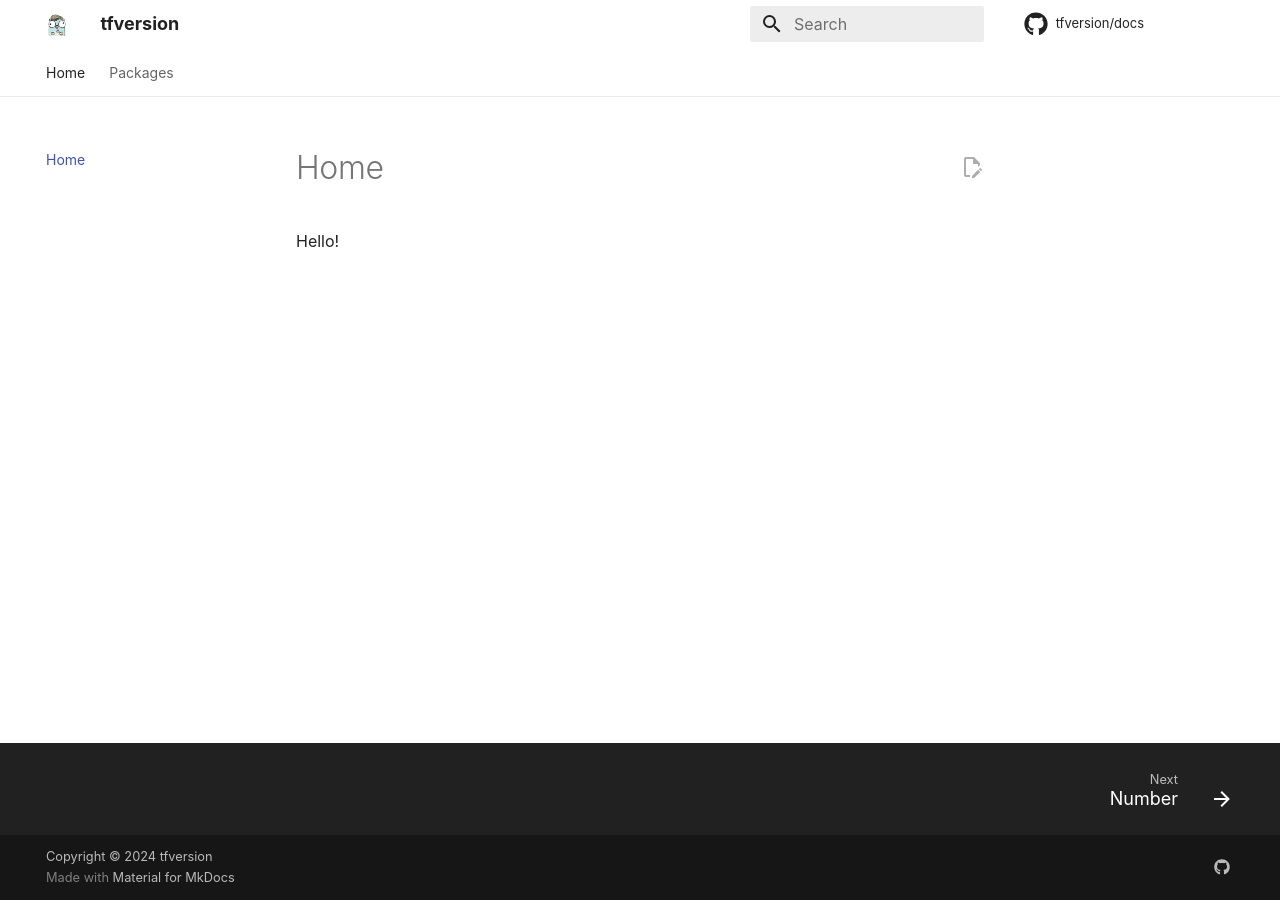
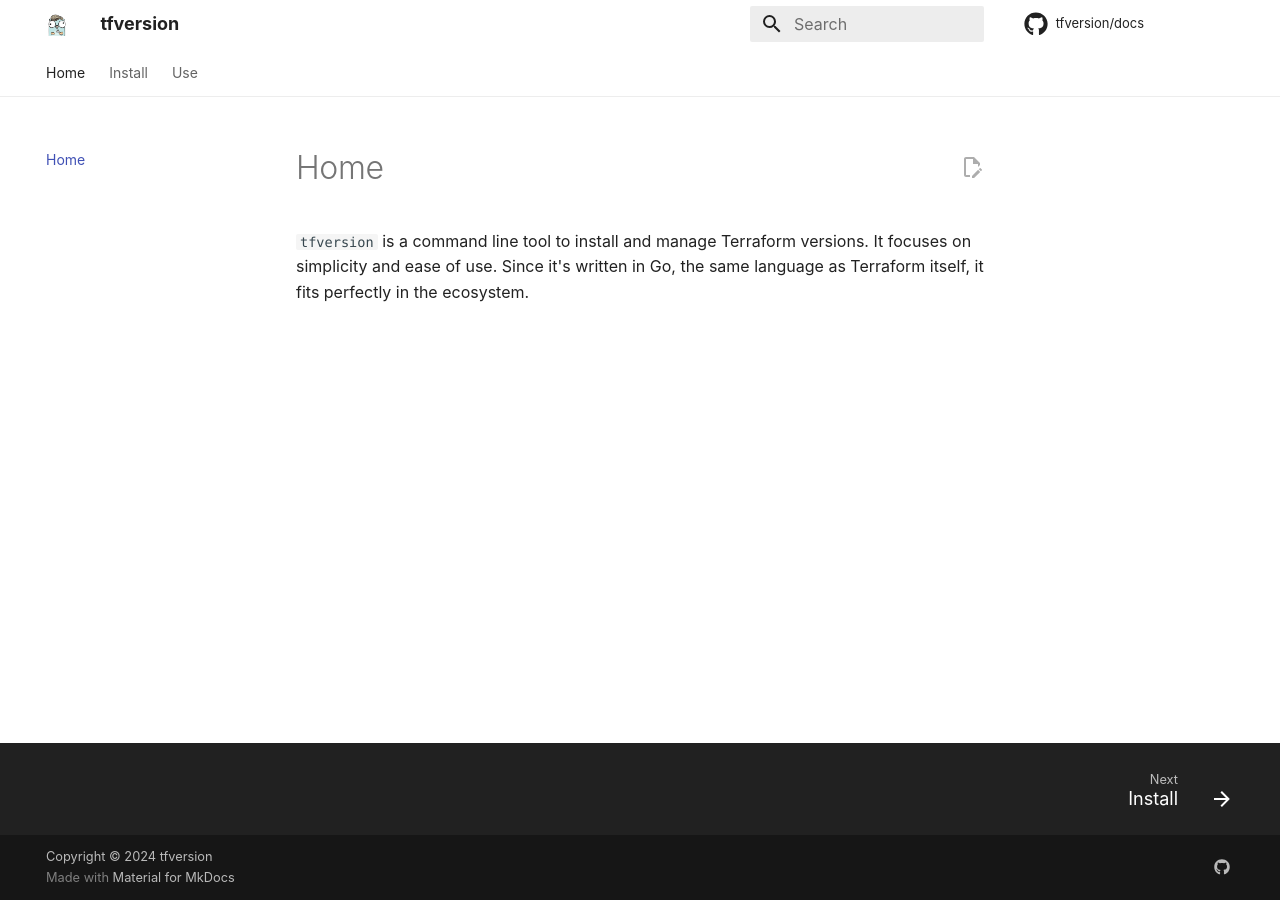
Before and after one commit to tfversion/docs, an MkDocs documentation site: the page built from docs/index.md, in a window 1280 px wide. Built offline with MkDocs 1.6.1 and Material for MkDocs 9.7.7, drawn with Linux system fonts in a browser that asks for light colours; comment, search, counter and statistics services are not loaded.

Commit message:
Page structure

```diff
--- a/docs/index.md
+++ b/docs/index.md
@@ -2,4 +2,6 @@
 title: Home
 ---
 
-Hello!
+`tfversion` is a command line tool to install and manage Terraform versions.
+It focuses on simplicity and ease of use.
+Since it's written in Go, the same language as Terraform itself, it fits perfectly in the ecosystem.
--- a/mkdocs.yml
+++ b/mkdocs.yml
@@ -13,8 +13,8 @@ use_directory_urls: false
 
 nav:
   - Home: index.md
-  - Packages:
-    - Number: packages/number/index.md
+  - Install: install.md
+  - Use: use.md
 
 theme:
   name: material
```
Also changed, not shown: docs/packages/number/index.md (deleted, +0 -5 lines), docs/install.md (added), docs/use.md (added).
